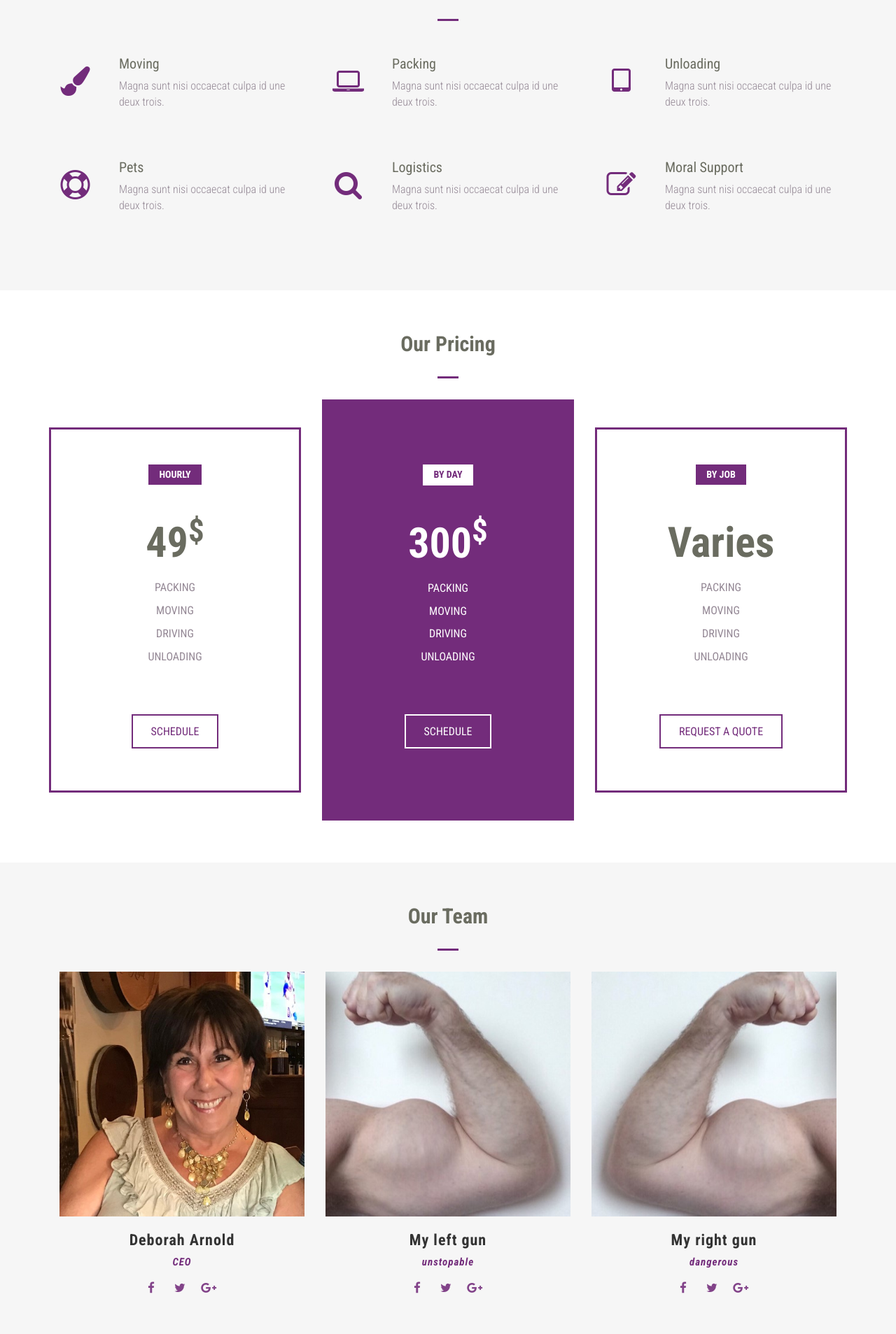
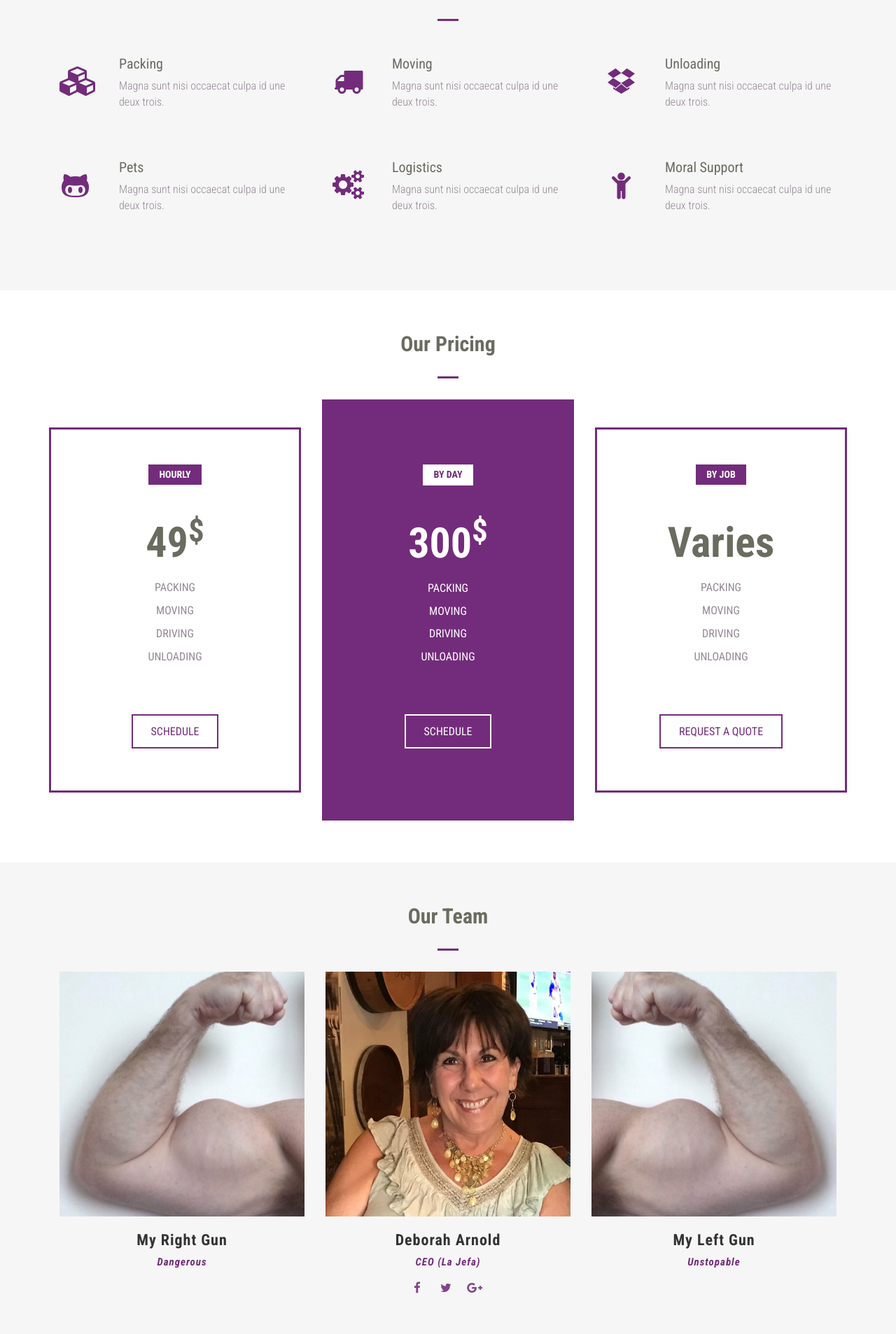
Before and after one commit to lorax521/moove-labor, a plain HTML site: page index.html in a window 1280 px wide. Shown: the part 1596-3503 px from the top of the page at 70% size. Drawn offline with Linux system fonts and the light colour scheme.

Commit message:
service icons

```diff
--- a/index.html
+++ b/index.html
@@ -145,7 +145,20 @@
         <div class="col-md-4 col-sm-6">
           <div class="service-item  wow animated fadeInUp" data-wow-duration="1s" data-wow-delay=".5s">
             <div class="service-item-icon ">
-              <i class="fa fa-paint-brush fa-3x "></i>
+              <i class="fa fa-cubes fa-3x "></i>
+            </div>
+            <div class="service-item-title ">
+              <h3>Packing</h3>
+            </div>
+            <div class="service-item-desc ">
+              <p>Magna sunt nisi occaecat culpa id une deux trois.</p>
+            </div>
+          </div>
+        </div>
+        <div class="col-md-4 col-sm-6">
+          <div class="service-item wow animated fadeInUp" data-wow-duration="1s" data-wow-delay=".5s">
+            <div class="service-item-icon ">
+              <i class="fa fa-truck fa-3x "></i>
             </div>
             <div class="service-item-title ">
               <h3>Moving</h3>
@@ -156,23 +169,10 @@
           </div>
         </div>
         <div class="col-md-4 col-sm-6">
-          <div class="service-item wow animated fadeInUp" data-wow-duration="1s" data-wow-delay=".5s">
-            <div class="service-item-icon ">
-              <i class="fa fa-laptop fa-3x "></i>
-            </div>
-            <div class="service-item-title ">
-              <h3>Packing</h3>
-            </div>
-            <div class="service-item-desc ">
-              <p>Magna sunt nisi occaecat culpa id une deux trois.</p>
-            </div>
-          </div>
-        </div>
-        <div class="col-md-4 col-sm-6">
 
           <div class="service-item wow animated fadeInUp" data-wow-duration="1s" data-wow-delay=".5s">
             <div class="service-item-icon ">
-              <i class="fa fa-tablet fa-3x "></i>
+              <i class="fa fa-dropbox fa-3x "></i>
             </div>
             <div class="service-item-title ">
               <h3>Unloading</h3>
@@ -186,7 +186,7 @@
 
           <div class="service-item wow animated fadeInUp" data-wow-duration="1s" data-wow-delay=".5s">
             <div class="service-item-icon ">
-              <i class="fa fa-life-ring fa-3x "></i>
+              <i class="fa fa-github-alt fa-3x "></i>
             </div>
             <div class="service-item-title ">
               <h3>Pets</h3>
@@ -200,7 +200,7 @@
 
           <div class="service-item wow animated fadeInUp" data-wow-duration="1s" data-wow-delay=".5s">
             <div class="service-item-icon ">
-              <i class="fa fa-search fa-3x "></i>
+              <i class="fa fa-cogs fa-3x "></i>
             </div>
             <div class="service-item-title ">
               <h3>Logistics</h3>
@@ -214,7 +214,7 @@
 
           <div class="service-item wow animated fadeInUp" data-wow-duration="1s" data-wow-delay=".5s">
             <div class="service-item-icon ">
-              <i class="fa fa-edit fa-3x "></i>
+              <i class="fa fa-child fa-3x "></i>
             </div>
             <div class="service-item-title ">
               <h3>Moral Support</h3>
@@ -425,20 +425,20 @@
             <div class="team-member">
               <img src="img/team/team-1.jpg" class="img-responsive" alt="team-member">
               <div class="team-member-info text-center">
-                <h4 class="team-member-name">My right gun</h4>
-                <h4 class="team-member-designation">dangerous</h4>
-                <ul class="social-list">
+                <h4 class="team-member-name">My Right Gun</h4>
+                <h4 class="team-member-designation">Dangerous</h4>
+                <!-- <ul class="social-list">
                   <li><a href="a" class="social-icon icon-gray"><i class="fa fa-facebook"></i></a></li>
                   <li><a href="a" class="social-icon icon-gray"><i class="fa fa-twitter"></i></a></li>
                   <li><a href="a" class="social-icon icon-gray"><i class="fa fa-google-plus"></i></a></li>
-                </ul>
+                </ul> -->
               </div>
             </div>
              <div class="team-member">
               <img src="img/team/team-2.jpg" class="img-responsive" alt="team-member">
               <div class="team-member-info text-center">
                 <h4 class="team-member-name">Deborah Arnold</h4>
-                <h4 class="team-member-designation">CEO</h4>
+                <h4 class="team-member-designation">CEO (La Jefa)</h4>
                 <ul class="social-list">
                   <li><a href="a" class="social-icon icon-gray"><i class="fa fa-facebook"></i></a></li>
                   <li><a href="a" class="social-icon icon-gray"><i class="fa fa-twitter"></i></a></li>
@@ -449,13 +449,13 @@
             <div class="team-member">
               <img src="img/team/team-3.jpg" class="img-responsive" alt="team-member">
               <div class="team-member-info text-center">
-                <h4 class="team-member-name">My left gun</h4>
-                <h4 class="team-member-designation">unstopable</h4>
-                <ul class="social-list">
+                <h4 class="team-member-name">My Left Gun</h4>
+                <h4 class="team-member-designation">Unstopable</h4>
+                <!-- <ul class="social-list">
                   <li><a href="a" class="social-icon icon-gray"><i class="fa fa-facebook"></i></a></li>
                   <li><a href="a" class="social-icon icon-gray"><i class="fa fa-twitter"></i></a></li>
                   <li><a href="a" class="social-icon icon-gray"><i class="fa fa-google-plus"></i></a></li>
-                </ul>
+                </ul> -->
               </div>
             </div>
             <!-- <div class="team-member">
--- a/js/custom.js
+++ b/js/custom.js
@@ -29,7 +29,7 @@ $(function() {
 $(function() {
     $("#team-members").owlCarousel({
       items: 3,
-      autoplay: true,
+      autoplay: false,
       smartSpeed: 700,
       loop: true,
       autoplayHoverPause: true,
```
Also changed, not shown: img/11532900356_0d2d6e95fc_b.jpg (added).
